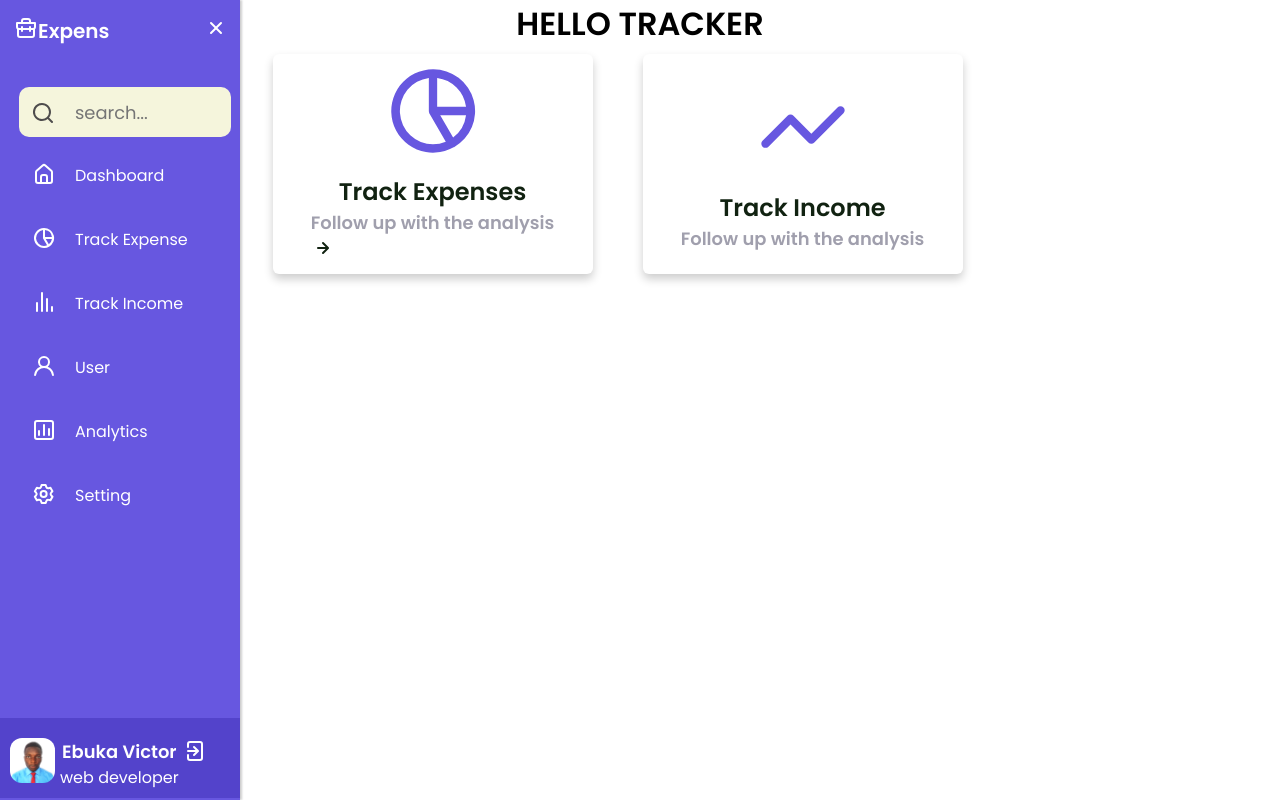
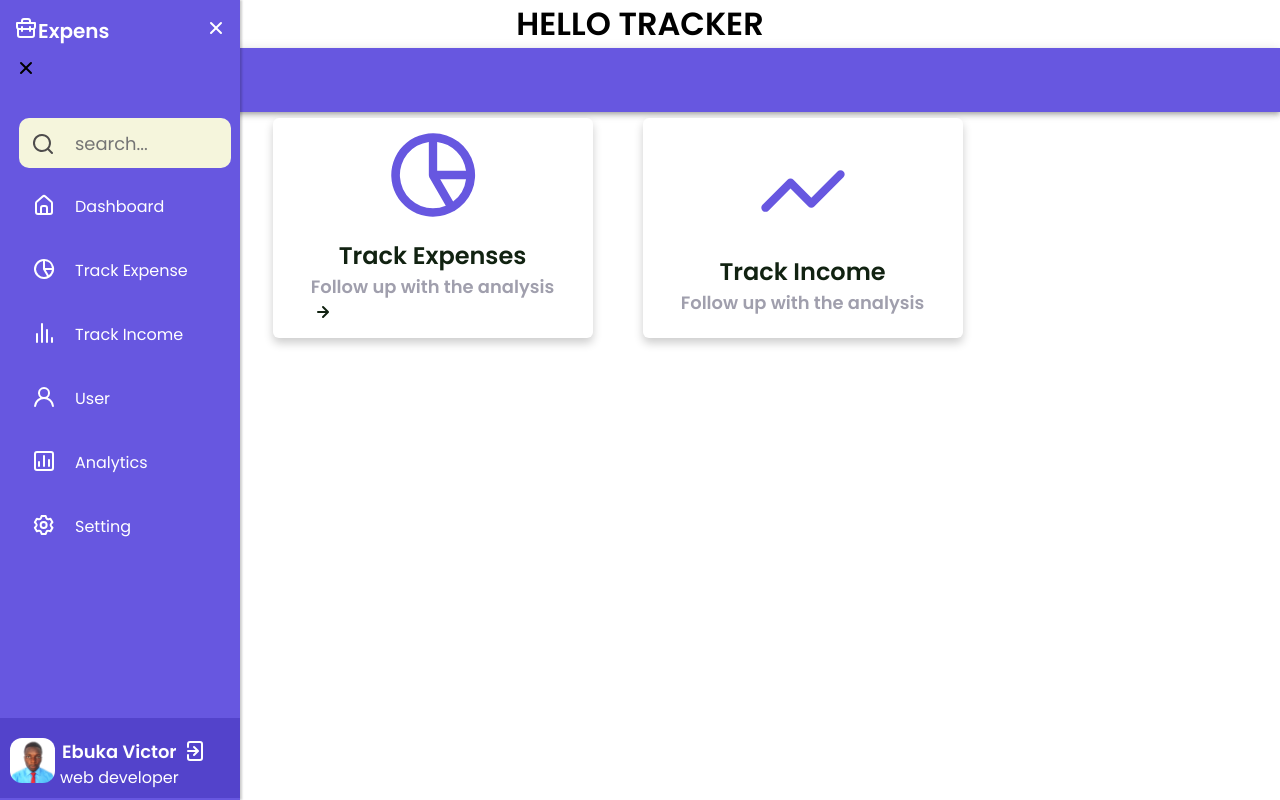
Before and after one commit to ebukaeze/expens, a React (Create React App) app: page / in a window 1280 px wide. Built offline with nearby package versions, Linux system fonts and the light colour scheme.

Commit message:
modified

```diff
--- a/src/components/Dashboard.js
+++ b/src/components/Dashboard.js
@@ -1,10 +1,25 @@
 import React from 'react';
+import { Grid, AppBar, Toolbar, Typography, Button } from '@material-ui/core';
+import  MenuIcon  from '@material-ui/icons/Menu';
+import IconButton from '@material-ui/core/IconButton';
 import * as Unicons from "@iconscout/react-unicons";
 import { Link } from "react-router-dom";
+import useStyle from './styles';
 
 
 function Dashboard() {
+    const classes = useStyle();
     return (
+        <>
+           <AppBar position="static" className={classes.appheader} style={{background : "#6757e0"}}>
+  <Toolbar>
+
+    <Typography variant="h6" edge="end"className={classes.title}>
+      Expens
+    </Typography>
+
+  </Toolbar>
+</AppBar>
         <section className="dashboard">
             <div className="dashboard__container grid">
                 <Link to="/expense" className="grid__card">
@@ -30,6 +45,7 @@ function Dashboard() {
             </div>
 
         </section >
+        </>
     )
 }
 
--- a/src/components/Expense.js
+++ b/src/components/Expense.js
@@ -1,16 +1,24 @@
-import React from 'react';
-import { Grid } from '@material-ui/core';
+import React, {useState} from 'react';
+import { Grid, AppBar, Toolbar, Typography, Button } from '@material-ui/core';
+import  MenuIcon  from '@material-ui/icons/Menu';
+import IconButton from '@material-ui/core/IconButton';
 import Details from './Details';
 import Main from './main/Main';
 
 import useStyles from '../styles';
 
 function Expense() {
+     const [ click, setClick ] = useState(false);
+
+    const handleClick = () => setClick(!click);
+    const openContainer = () => setClick(false);
     const classes = useStyles();
 
     return (
+        <>
 
         <section className="expense container">
+
         <div>
         <Grid className={classes.grid} container spacing={0} alignItems="center" justify="center" style={{height: '100vh', width: '95%'}}>
            <Grid item xs={12} sm={3}>
@@ -24,7 +32,9 @@ function Expense() {
            </Grid>
         </Grid>
         </div>
+
         </section>
+        </>
 
     )
 }
--- a/src/components/Sidebar.js
+++ b/src/components/Sidebar.js
@@ -19,7 +19,12 @@ function Sidebar() {
 
                 <i className="menu__icon" onClick={handleClick}>
                    { click ? <Unicons.UilApps /> : <Unicons.UilTimes />}</i>
+
+                   <i className="menu__icon2" onClick={handleClick}>
+                   { click ? <Unicons.UilBars /> : <Unicons.UilTimes />}</i>
+
                </div>
+
 
                <ul className="nav__list">
                    <li className="nav__item">
```
